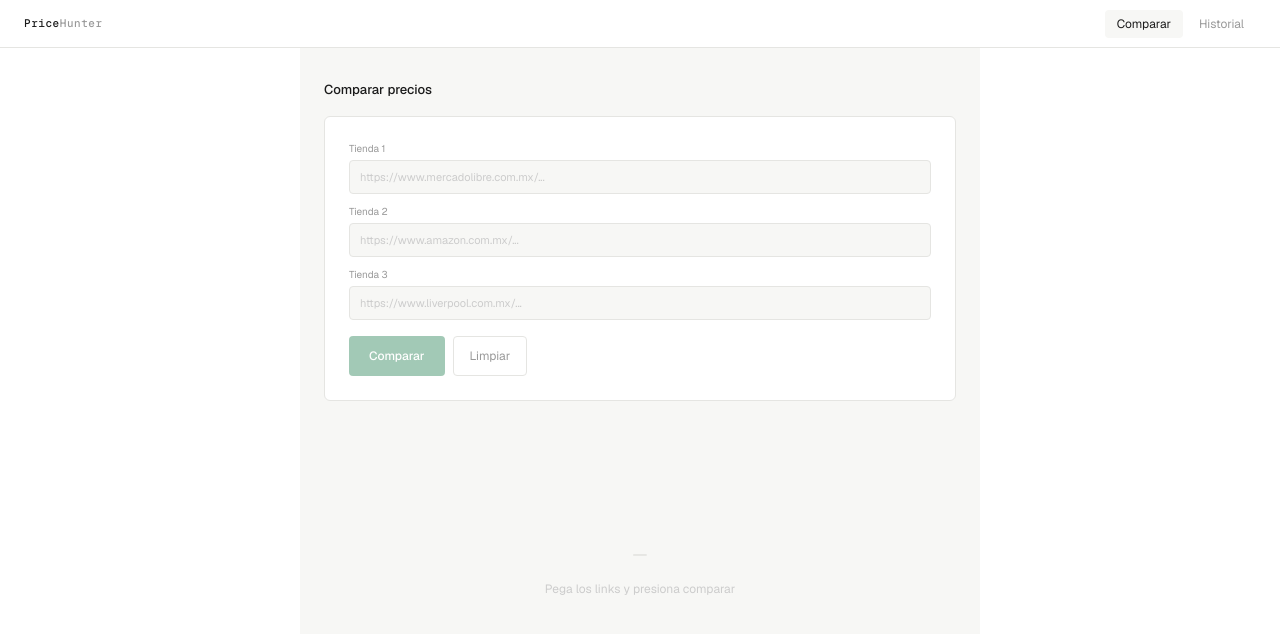
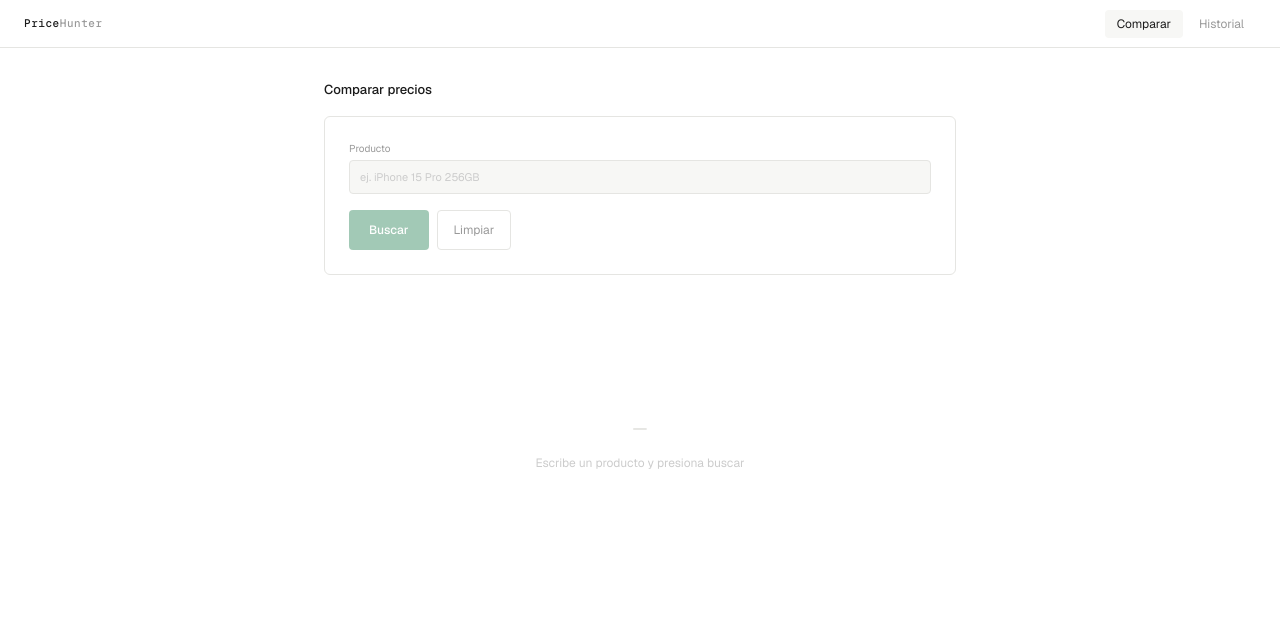
Before and after one commit to michaelfernandezs/comparadorPrecios, an Angular app in the folder frontend/: page / in a window 1280 px wide. Shown: the top 634 px of the page. Built offline with nearby package versions, Linux system fonts and the light colour scheme.

Commit message:
buscando por nombre

```diff
--- a/frontend/src/app/pages/compare/compare.css
+++ b/frontend/src/app/pages/compare/compare.css
@@ -2,7 +2,7 @@
 
 .ph-main {
   font-family: 'Geist', sans-serif;
-  background: #f7f7f5;
+  background: #ffffff;
   min-height: calc(100vh - 48px);
   max-width: 680px;
   margin: 0 auto;
--- a/frontend/src/app/pages/compare/compare.html
+++ b/frontend/src/app/pages/compare/compare.html
@@ -3,19 +3,17 @@
     <span class="ph-main-title">Comparar precios</span>
   </div>
 
-  <!-- Formulario -->
   <div class="ph-form">
-    @for (url of urls; track $index) {
-      <div class="ph-field">
-        <div class="ph-store-tag">{{ getLabel($index) }}</div>
-        <input class="ph-input" type="url"
-          [(ngModel)]="urls[$index]"
-          [placeholder]="getPlaceholder($index)" />
-      </div>
-    }
+    <div class="ph-field">
+      <div class="ph-store-tag">Producto</div>
+      <input class="ph-input" type="text"
+        [(ngModel)]="query"
+        placeholder="ej. iPhone 15 Pro 256GB"
+        (keyup.enter)="search()" />
+    </div>
     <div class="ph-actions">
-      <button class="ph-btn" (click)="compare()"
-        [disabled]="loading() || !canCompare()">
+      <button class="ph-btn" (click)="search()"
+        [disabled]="loading() || !canSearch()">
         @if (loading()) {
           <span style="display:flex;align-items:center;justify-content:center;gap:6px">
             <svg class="spin" width="12" height="12" viewBox="0 0 24 24" fill="none">
@@ -25,7 +23,7 @@
             Buscando...
           </span>
         } @else {
-          Comparar
+          Buscar
         }
       </button>
       <button class="ph-btn-ghost" (click)="clearAll()">Limpiar</button>
@@ -36,7 +34,6 @@
     <div class="ph-error">{{ error() }}</div>
   }
 
-  <!-- Resultados -->
   @if (results().length > 0) {
     <div class="ph-main-header" style="margin-top:1.5rem">
       <span class="ph-main-title">Resultados</span>
@@ -60,7 +57,7 @@
   @if (results().length === 0 && !loading()) {
     <div class="ph-empty">
       <div class="ph-empty-icon">—</div>
-      <div class="ph-empty-text">Pega los links y presiona comparar</div>
+      <div class="ph-empty-text">Escribe un producto y presiona buscar</div>
     </div>
   }
 </div>
--- a/frontend/src/app/pages/compare/compare.ts
+++ b/frontend/src/app/pages/compare/compare.ts
@@ -1,4 +1,3 @@
-
 import { Component, signal, inject } from '@angular/core';
 import { CommonModule } from '@angular/common';
 import { FormsModule } from '@angular/forms';
@@ -14,56 +13,35 @@ import { ProductService, ProductResult } from '../../services/product';
 export class CompareComponent {
   private productService = inject(ProductService);
 
-  urls: string[] = ['', '', ''];
+  query = '';
   loading = signal(false);
   error = signal('');
   results = signal<ProductResult[]>([]);
 
-  canCompare(): boolean {
-    return this.urls.filter(u => u.trim().startsWith('http')).length >= 1;
-  }
-getLabel(i: number): string {
-  const labels = ['Tienda 1', 'Tienda 2', 'Tienda 3'];
-  return labels[i] ?? `Tienda ${i + 1}`;
-}
-  getEmoji(url: string): string {
-    if (url.includes('mercadolibre')) return '🛒';
-    if (url.includes('amazon')) return '📦';
-    if (url.includes('liverpool')) return '🛍️';
-    return '🌐';
+  canSearch(): boolean {
+    return this.query.trim().length >= 3;
   }
 
-  compare() {
-    const validUrls = this.urls.filter(u => u.trim().startsWith('http'));
+  search() {
+    if (!this.canSearch()) return;
     this.loading.set(true);
     this.error.set('');
     this.results.set([]);
 
-    this.productService.compare(validUrls).subscribe({
+    this.productService.searchByName(this.query).subscribe({
       next: (data: ProductResult[]) => {
         this.results.set(data);
         this.loading.set(false);
       },
-      error: (err: any) => {
+      error: () => {
         this.error.set('Error al conectar con el servidor');
         this.loading.set(false);
       }
     });
   }
-getPlaceholder(i: number): string {
-  const hints = [
-    'https://www.mercadolibre.com.mx/...',
-    'https://www.amazon.com.mx/...',
-    'https://www.liverpool.com.mx/...',
-  ];
-  return hints[i] ?? 'https://...';
-}
 
-onImgError(event: Event) {
-  (event.target as HTMLImageElement).src = '';
-}
   clearAll() {
-    this.urls = ['', '', ''];
+    this.query = '';
     this.results.set([]);
     this.error.set('');
   }
--- a/frontend/src/app/services/product.ts
+++ b/frontend/src/app/services/product.ts
@@ -1,6 +1,8 @@
 import { Injectable } from '@angular/core';
 import { HttpClient } from '@angular/common/http';
 import { Observable } from 'rxjs';
+
+const API = 'https://empowering-healing-production-a1c8.up.railway.app/scrape';
 
 export interface ProductResult {
   title: string;
@@ -14,17 +16,17 @@ export interface ProductResult {
   providedIn: 'root'
 })
 export class ProductService {
-
   constructor(private http: HttpClient) {}
 
-  compare(urls: string[]): Observable<ProductResult[]> {
-  return this.http.post<ProductResult[]>('https://empowering-healing-production-a1c8.up.railway.app/scrape', { urls });
+  searchByName(query: string): Observable<ProductResult[]> {
+    return this.http.post<ProductResult[]>(`${API}/search`, { query });
   }
 
   getHistory(): Observable<any> {
-    return this.http.get('https://empowering-healing-production-a1c8.up.railway.app/scrape/history');
+    return this.http.get(`${API}/history`);
   }
-getProductHistory(id: number): Observable<any> {
-  return this.http.get(`https://empowering-healing-production-a1c8.up.railway.app/scrape/history/${id}`);
+
+  getProductHistory(id: number): Observable<any> {
+    return this.http.get(`${API}/history/${id}`);
+  }
 }
-}
```
Also changed, not shown: 2 other files (tests, documents, lock files or other folders).
